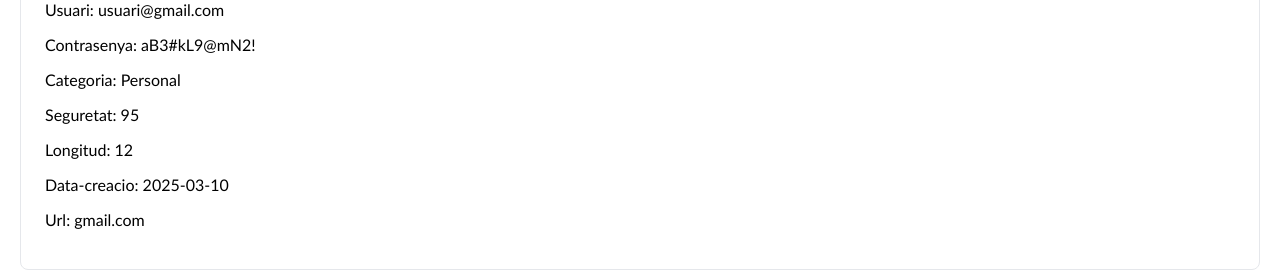
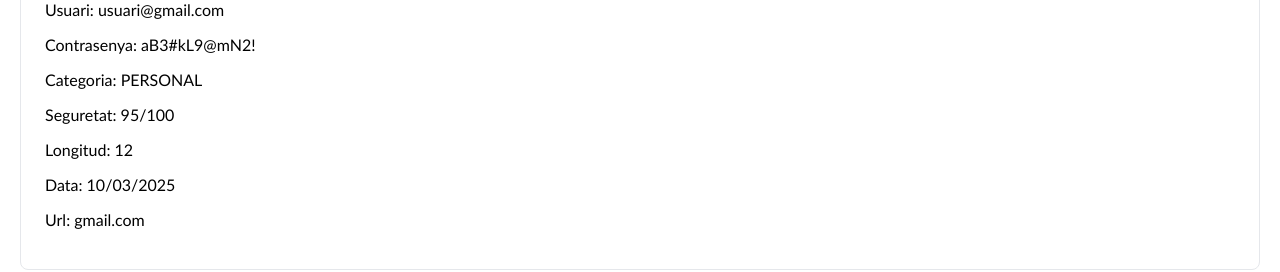
Before and after one commit to nicolassagnier/LockWard, an Angular app: page / in a window 1280 px wide. Shown: the part 503-775 px from the top of the page. Built offline with nearby package versions, Linux system fonts and the light colour scheme.

Commit message:
EAC2: exercici3 - ngIf i pipes

```diff
--- a/src/app/components/llista-elements/llista-elements.component.html
+++ b/src/app/components/llista-elements/llista-elements.component.html
@@ -7,4 +7,8 @@
         *ngFor="let element of elementsFiltrats; trackBy: trackById"
         [element]="element">
     </app-targeta-element>
+
+    <p *ngIf="elementsFiltrats.length === 0">
+        No s'han trobat credencials.
+    </p>
 </div>
--- a/src/app/components/llista-elements/llista-elements.component.ts
+++ b/src/app/components/llista-elements/llista-elements.component.ts
@@ -1,5 +1,5 @@
 import { Component } from '@angular/core';
-import { NgFor } from '@angular/common';
+import { NgFor, NgIf } from '@angular/common';
 import { DADES_MOCK } from '../../mocks/dades-mock';
 import { Element } from '../../models/element.model';
 import { TargetaElementComponent } from '../targeta-element/targeta-element.component';
@@ -8,7 +8,7 @@ import { BarraCercaComponent } from '../barra-cerca/barra-cerca.component';
 @Component({
   selector: 'app-llista-elements',
   standalone: true,
-  imports: [TargetaElementComponent, NgFor, BarraCercaComponent],
+  imports: [TargetaElementComponent, NgFor, BarraCercaComponent, NgIf],
   templateUrl: './llista-elements.component.html',
   styleUrl: './llista-elements.component.scss'
 })
--- a/src/app/components/targeta-element/targeta-element.component.html
+++ b/src/app/components/targeta-element/targeta-element.component.html
@@ -1,10 +1,10 @@
 <div class="targeta" *ngIf="element">
     <h3>{{ element.nom }}</h3>
     <p>Usuari: {{ element.usuari }}</p>
-    <p>Contrasenya: {{element.contrasenya }}</p>
-    <p>Categoria: {{ element.categoria }}</p>
-    <p>Seguretat: {{ element.seguretat }}</p>
+    <p>Contrasenya: {{ element.contrasenya }}</p>
+    <p>Categoria: {{ element.categoria | uppercase }}</p>
+    <p>Seguretat: {{ element.seguretat | number }}/100</p>
     <p>Longitud: {{ element.longitud }}</p>
-    <p>Data-creacio: {{ element.dataCreacio }}</p>
+    <p>Data: {{ element.dataCreacio | date:'dd/MM/yyyy' }}</p>
     <p *ngIf="element.url">Url: {{ element.url }}</p>
 </div>
--- a/src/app/components/targeta-element/targeta-element.component.ts
+++ b/src/app/components/targeta-element/targeta-element.component.ts
@@ -1,11 +1,11 @@
 import { Component, Input } from '@angular/core';
 import { Element } from '../../models/element.model';
-import { NgIf } from '@angular/common'
+import { NgIf, DatePipe, DecimalPipe, UpperCasePipe } from '@angular/common'
 
 @Component({
   selector: 'app-targeta-element',
   standalone: true,
-  imports: [NgIf],
+  imports: [NgIf, DatePipe, DecimalPipe, UpperCasePipe],
   templateUrl: './targeta-element.component.html',
   styleUrl: './targeta-element.component.scss'
 })
```
